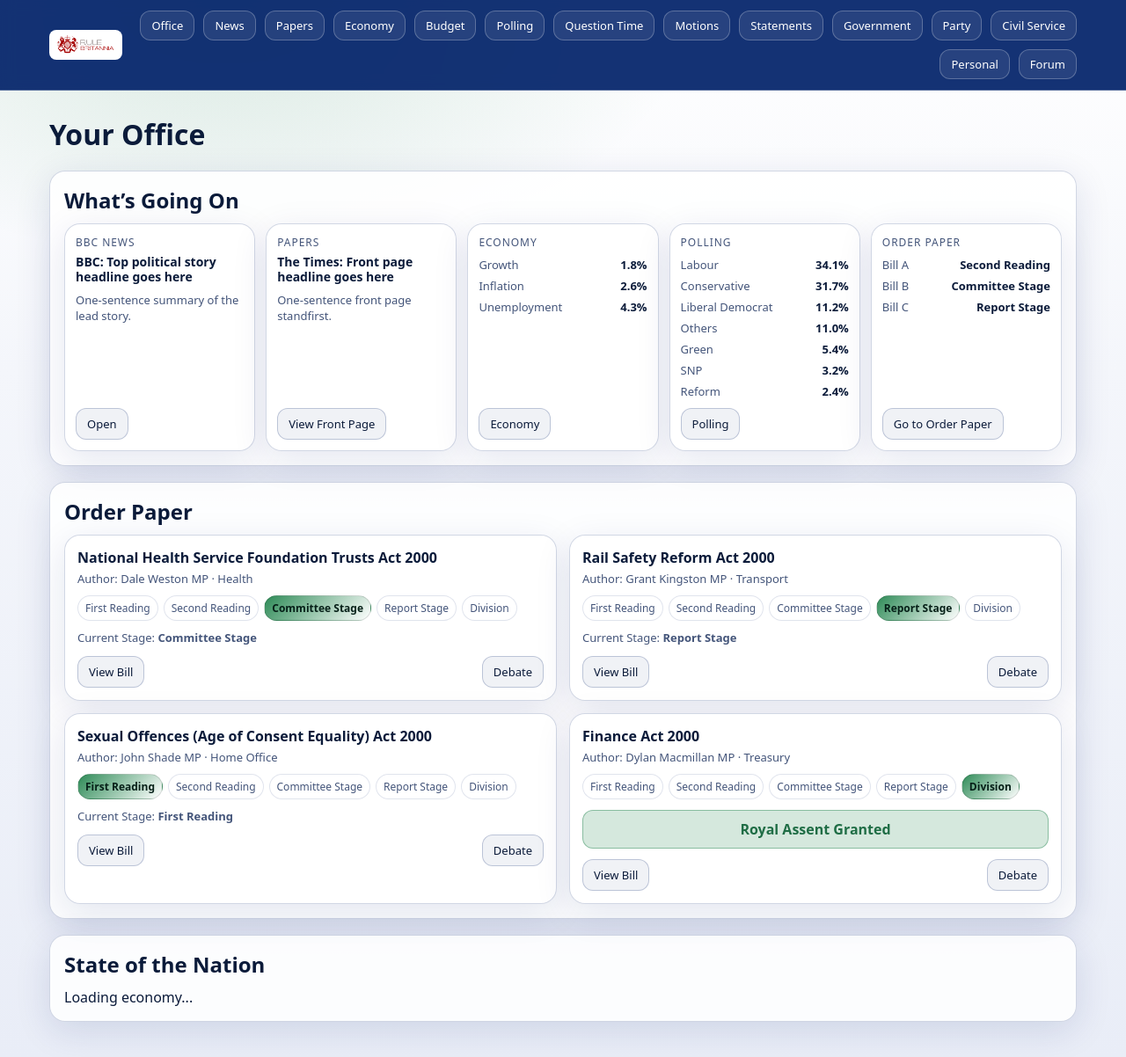
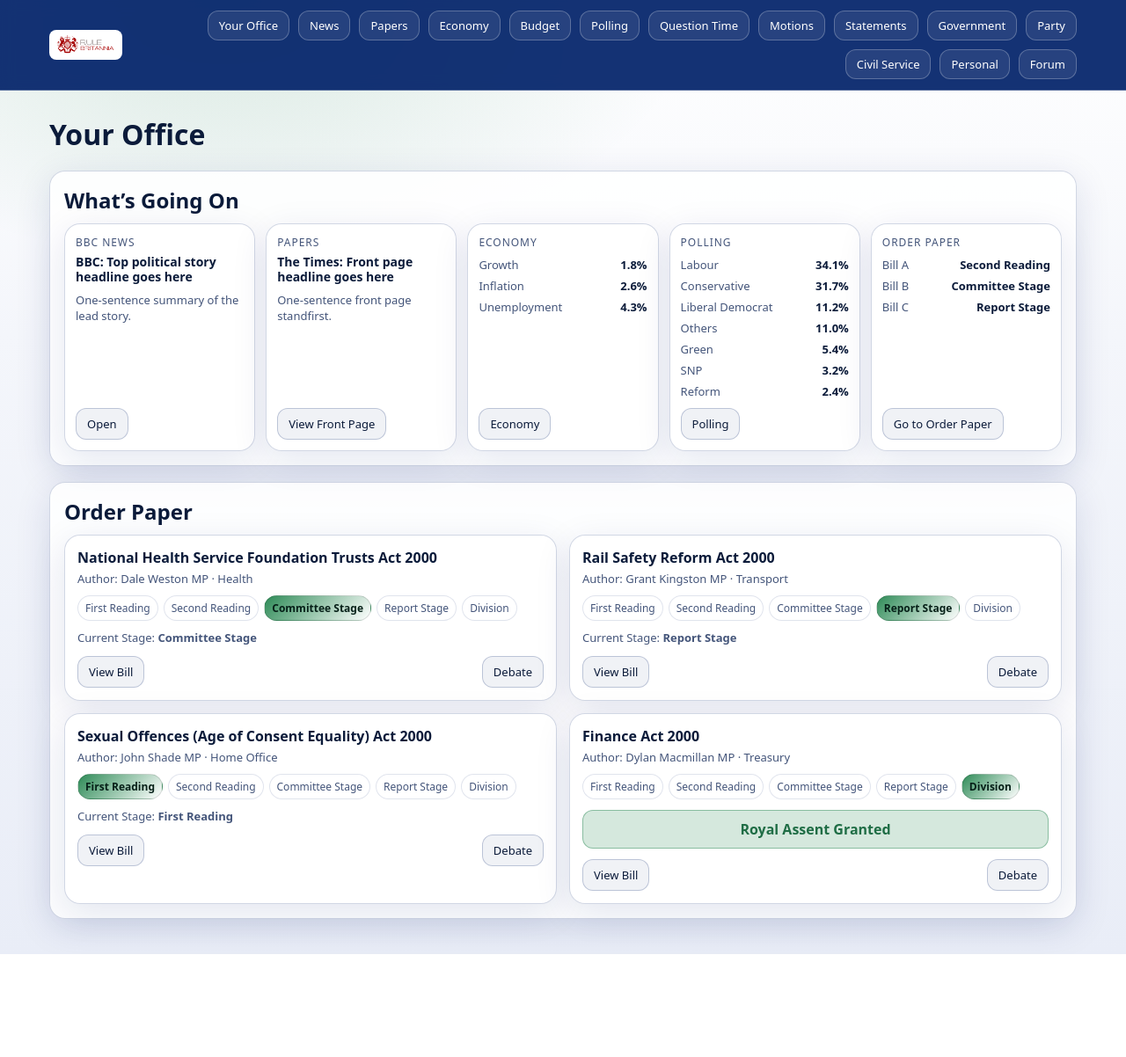
Before and after one commit to DaleW82003/rulebritannia-app, a plain HTML site: page dashboard.html in a window 1280 px wide. Shown: the whole page at 88% size. After the commit the page ends 1085 px from the top, so only its background shows below. Drawn offline with Linux system fonts and the light colour scheme.

Commit message:
Update dashboard.html

```diff
--- a/dashboard.html
+++ b/dashboard.html
@@ -6,7 +6,7 @@
   <title>Rule Britannia — Your Office</title>
   <link rel="stylesheet" href="styles.css">
 </head>
-<body>
+
 <body class="theme-commons">
 <header class="topbar">
   <div class="topbar-inner">
@@ -14,9 +14,8 @@
       <img class="logo" src="./assets/RB%20Logo.png" alt="Rule Britannia">
     </div>
 
-
     <nav class="nav">
-      <a href="dashboard.html">Office</a>
+      <a href="dashboard.html">Your Office</a>
       <a href="news.html">News</a>
       <a href="papers.html">Papers</a>
       <a href="economy.html">Economy</a>
@@ -35,7 +34,6 @@
 </header>
 
 <main class="wrap">
-
   <h1 class="page-title">Your Office</h1>
 
   <section class="panel">
@@ -43,17 +41,10 @@
     <div id="whats-going-on">Loading…</div>
   </section>
 
-
   <section class="panel">
     <h2>Order Paper</h2>
-    <div id="order-paper">Loading legislation...</div>
+    <div id="order-paper">Loading…</div>
   </section>
-
-  <section class="panel">
-    <h2>State of the Nation</h2>
-    <div id="economy">Loading economy...</div>
-  </section>
-
 </main>
 
 <script src="app.js"></script>
```
Lines whose indentation alone changed are shown as unchanged.
